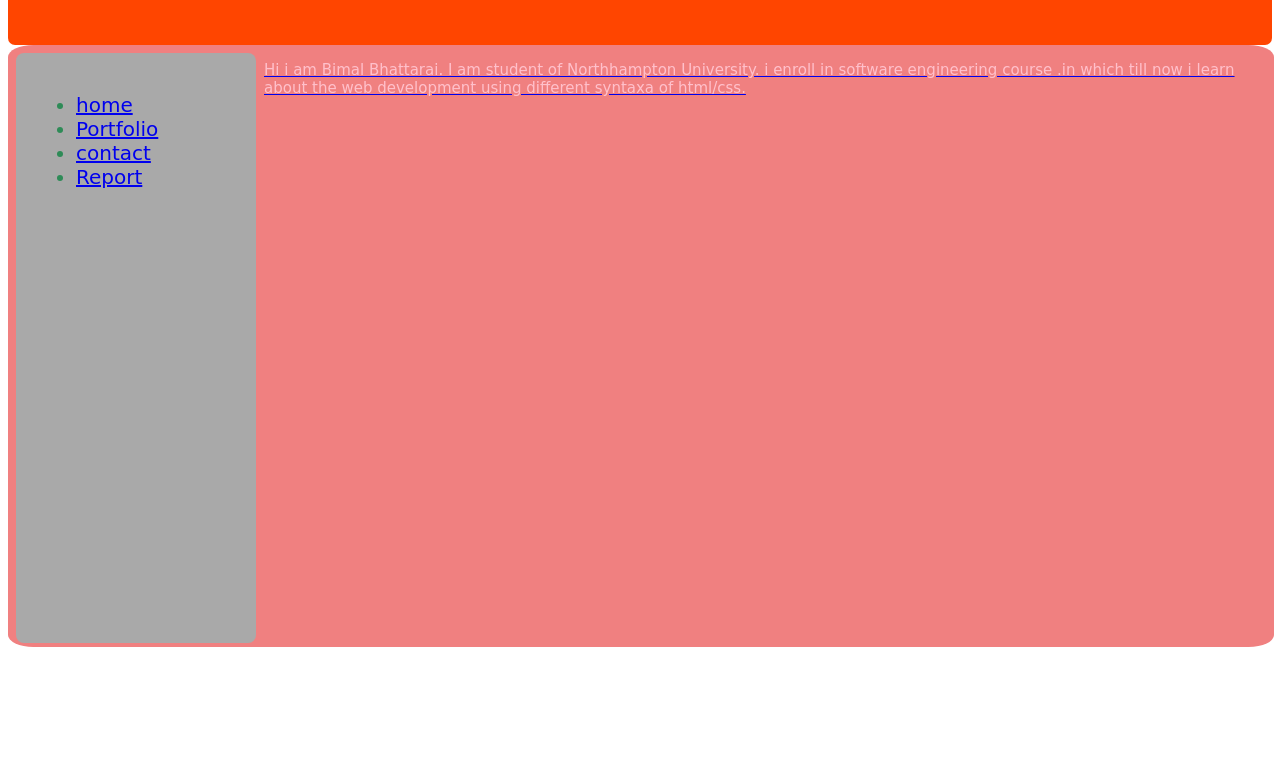
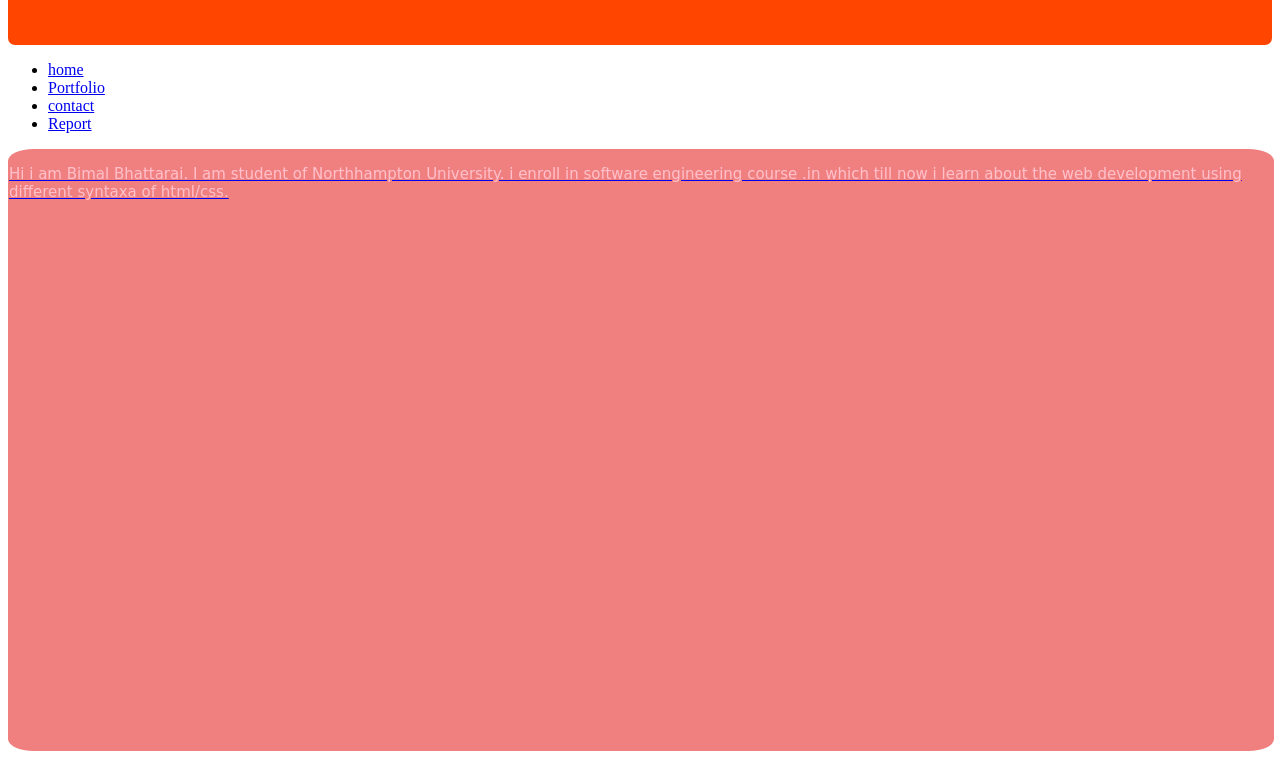
Before and after one commit to bimalbhatt/CSY1018A1, a plain HTML site: page blog.html in a window 1280 px wide. Shown: the part 123-882 px from the top of the page. Before the commit the page ends 800 px from the top, so only its background shows below. Drawn offline with Linux system fonts and the light colour scheme.

Commit message:
some change in layout is performed

```diff
--- a/blog.html
+++ b/blog.html
@@ -5,14 +5,14 @@
 </head>
 <body>
 	<div class="head1"><h1>Blog</h1></div>
-	<div class="head2">
+	<nav>
 		<ul>
 			<li><a href="index.html">home</li>
 			<li><a href="portfolio.html">Portfolio</li>
 			<li><a href="contact.html">contact</li>
 			<li><a href="sitereport.html">Report</li>
 		</ul>
-	</div>
+</nav>
 	<div class="head3">
 		<p>Hi i am Bimal Bhattarai. I am student of Northhampton University. i enroll in software engineering course .in which till now i learn about the web development using different syntaxa of html/css.</p>
 	</div>
```
